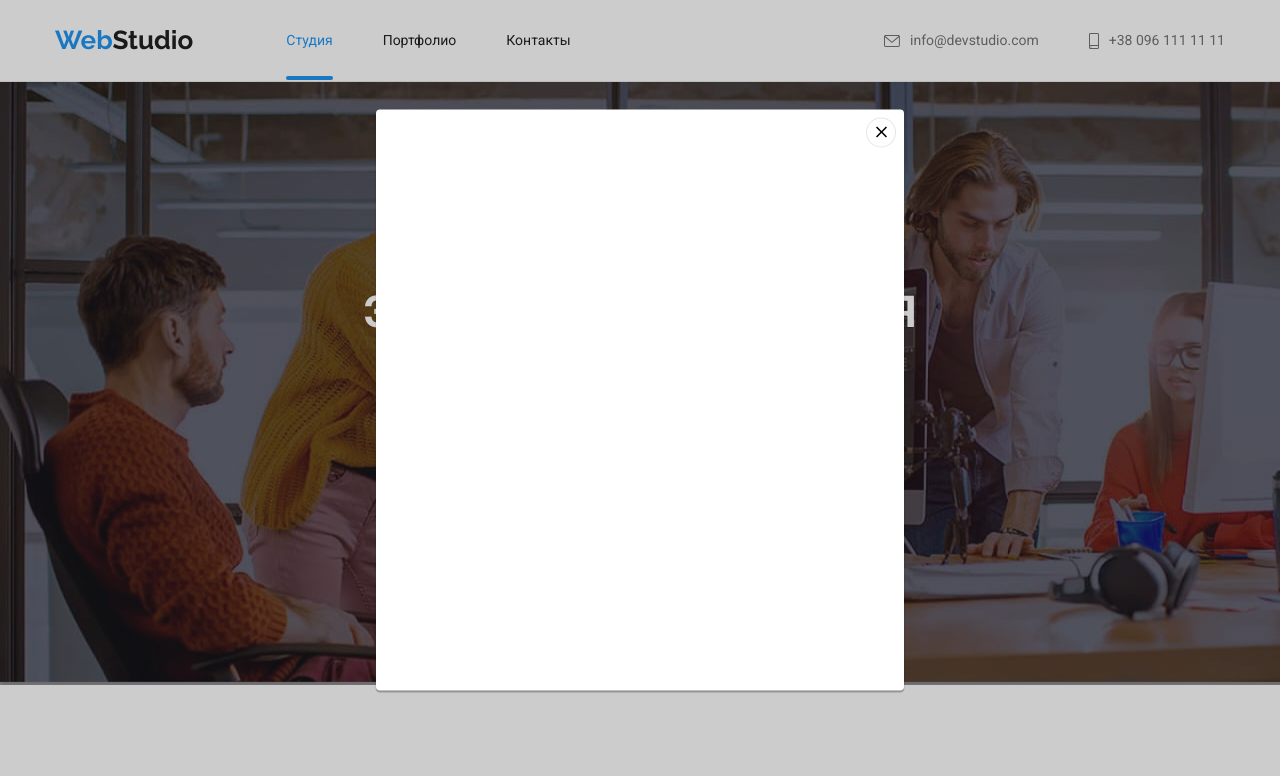
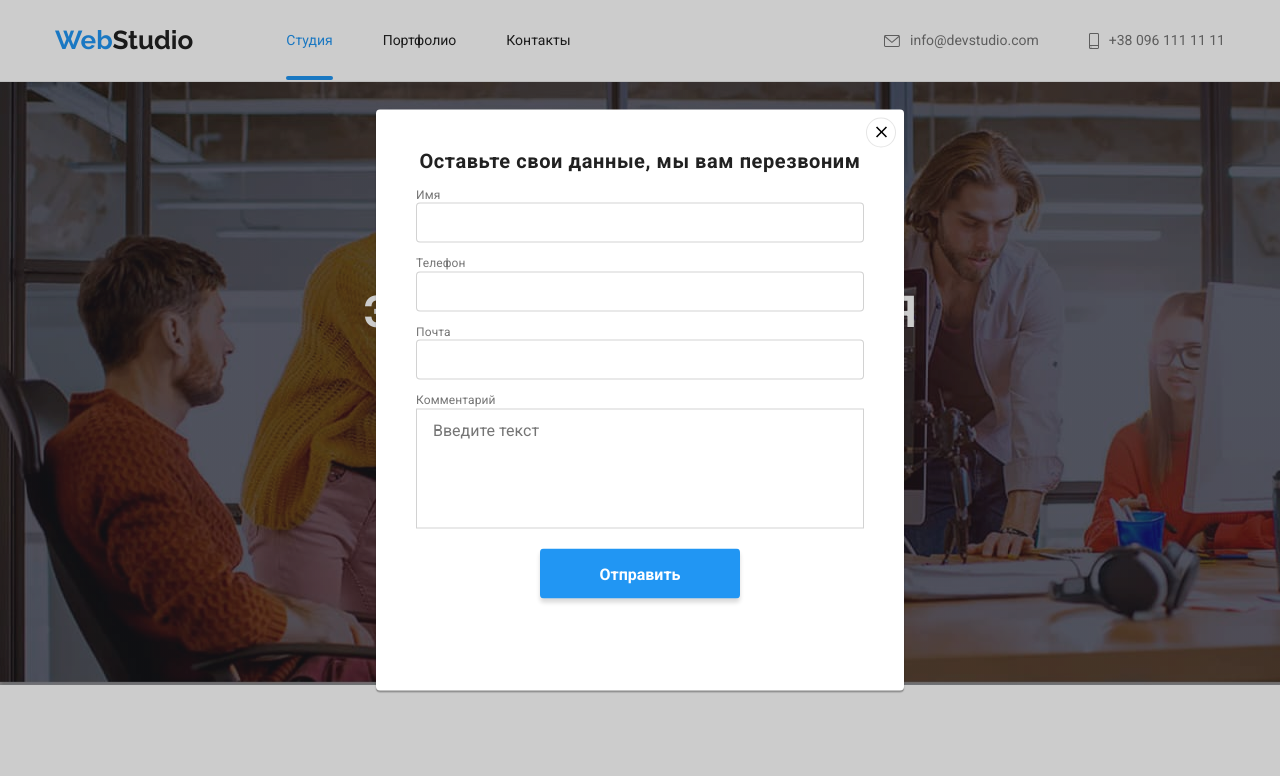
Before and after one commit to YuliiaDvoinos/goit-markup-hw-06, a plain HTML site: page index.html in a window 1280 px wide. Both pictures are taken after a click on the button "Заказать услугу". Shown: the top 776 px of the page. Drawn offline with nearby package versions, Linux system fonts and the light colour scheme.

Commit message:
add main form elements

```diff
--- a/css/modal.css
+++ b/css/modal.css
@@ -57,4 +57,94 @@
 }
 .icon-cloze:hover {
   fill: var(--svg-accent);
+  transition-property: fill;
+  transition-duration: 250ms;
+  transition-timing-function: cubic-bezier(0.4, 0, 0.2, 1);
 }
+
+/*============FORM==========*/
+
+.form-title {
+  margin-bottom: 12px;
+
+  font-weight: bold;
+  font-size: 20px;
+  line-height: 1.15;
+  text-align: center;
+  letter-spacing: 0.03em;
+
+  color: var(--main-titles-color);
+}
+.form-input {
+  display: block;
+
+  width: 100%;
+  height: 40px;
+  padding: 11px;
+
+  border: 1px solid rgba(33, 33, 33, 0.2);
+
+  border-radius: 4px;
+}
+.form-input:not(:last-child) {
+  margin-bottom: 10px;
+}
+
+
+
+.form-label {
+  margin-bottom: 4px;
+
+  font-weight: normal;
+  font-size: 12px;
+  line-height: 1.2;
+
+  letter-spacing: 0.01em;
+
+  color: var(--secondary-titles-color);
+}
+.modal-form .comment {
+  display: block;
+  width: 100%;
+  height: 120px;
+  margin-bottom: 20px;
+  padding: 12px 16px;
+  resize: none;
+
+  border: 1px solid rgba(33, 33, 33, 0.2);
+}
+.form-btn-submit {
+  display: block;
+
+  text-align: center;
+
+  padding: 10px 56px;
+  min-width: 200px;
+  height: 50px;
+
+  background-color: var(--interactive-elements);
+  color: var(--third-title-color);
+
+  font-family: Roboto, sans-serif;
+  font-style: normal;
+  font-weight: bold;
+  font-size: 16px;
+  line-height: 1.9;
+
+  border: 1px solid transparent;
+  border-radius: 4px;
+  box-shadow: 0px 4px 4px rgba(0, 0, 0, 0.15);
+}
+.modal-form .button-container {
+  display: flex;
+  justify-content: center;
+}
+
+/* form interactive*/
+.form-input:focus,
+.comment:focus {
+  outline: none;
+  border: 1px solid var(--interactive-elements);
+  transition-property: border;
+  transition-duration: 250ms;
+  transition-timing-function: cubic-bezier(0.4, 0, 0.2, 1);
--- a/index.html
+++ b/index.html
@@ -494,6 +494,20 @@
               <use href="./images/svg/optimized.svg#icon-modal-cloze"></use>
             </svg>
           </button>
+          <form action="#" method="GET" class="modal-form">
+            <h2 class="form-title">Оставьте свои данные, мы вам перезвоним</h2>
+            <label for="user-name" class="form-label">Имя</label>
+            <input type="text" name="user-name" id="user-name" class="form-input">
+            <label for="user-phone" class="form-label">Телефон</label>
+            <input type="tel" name="user-phone" id="user-phone" class="form-input">
+            <label for="user-mail" class="form-label">Почта</label>
+            <input type="email" name="user-mail" id="user-mail" class="form-input">
+            <label for="user-message" class="form-label">Комментарий</label>
+            <textarea name="user-message" id="user-message" class="comment" placeholder="Введите текст"></textarea>
+            <div class="button-container">
+              <button type="submit" class="form-btn-submit">Отправить</button>
+            </div>
+          </form>
         </div>
       </div>
     </div>
```
